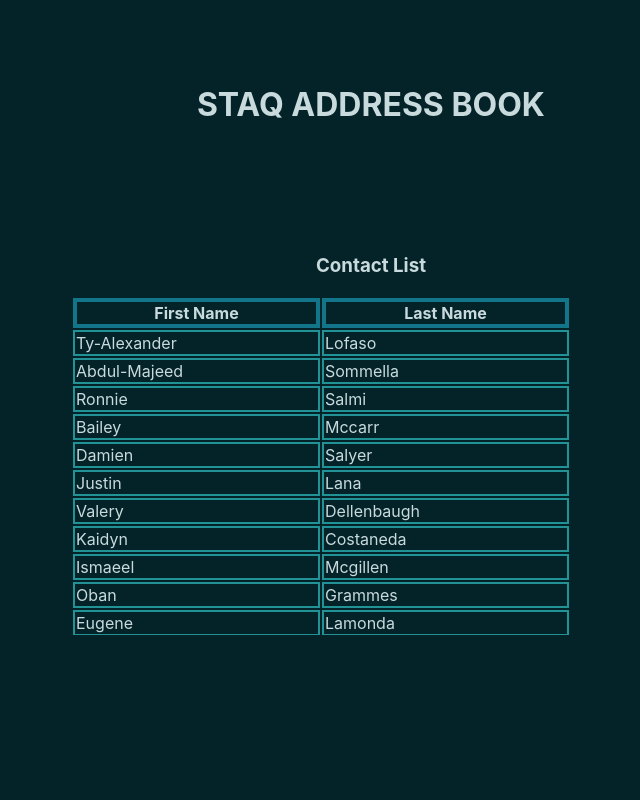
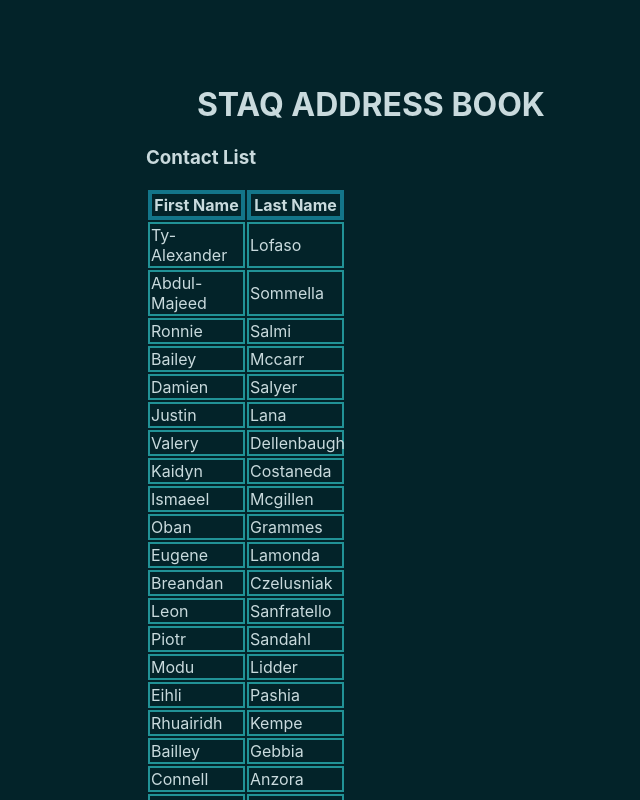
Before and after one commit to scottcl68/staq-address-book, a React (Create React App) app in the folder staq-address-book/: page / in a window 1280 px wide. Shown: the top 800 px of the page, without its empty margins (269-909 px from the left). Built offline with nearby package versions, Linux system fonts and the light colour scheme.

Commit message:
added/modified styling

```diff
--- a/staq-address-book/src/App.css
+++ b/staq-address-book/src/App.css
@@ -1,12 +1,48 @@
-.contact-list-header{
+.page {
+  font-size: 25px;
+  min-width: 450px;
+}
+.page-header {
+  margin: auto;
+  height: 10%;
   text-align: center;
+  width: 450px;
+}
+.page-header-text {
+  border: 5px solid;
+  border-radius: 10px;
+  padding: 2%;
+  /* width: fit-content; */
+}
+/* ------------------- */
+.contact-list {
+  margin: auto;
+  width: 450px;
+}
+.contact-list-head {
+  text-align: center;
+  border:5px solid rgb(19, 117, 137);
+  width: inherit;
+  font-size: 150%;
+  font-weight: bold;
+}
+.contact-list-body {
+  margin: auto;
+  width: inherit;
+  height: 400px;
+  overflow: scroll;
+  padding-top: 5px;
+  padding-right: 5px;
+}
+.contact-list-entry {
+  border: 2px solid rgb(33, 146, 150);
+  width: inherit;
+  padding-left: 10px;
 }
 
-.page-header {
-  height: 150px;
-  text-align: center;
 
-}
+
+
 body {
   padding: 5%;
   background-color: rgb(3, 35, 41);
@@ -14,15 +50,17 @@ body {
 }
 table {
   table-layout: fixed;
-  width: 500px;
+  width: 200px;
 }
 
 tr, td {
   border: 2px solid rgb(33, 146, 150);
+  width: inherit;
 }
 
 th {
   border:4px solid rgb(19, 117, 137);
+  width: inherit;
 }
 
 .ReactTable .rt-thead {
@@ -32,10 +70,3 @@ th {
 /* div {
   overflow: scroll;
 } */
-
-.contact-list {
-  margin: auto;
-  height: 400px;
-  width: 600px;
-  overflow: scroll;
-}
```
